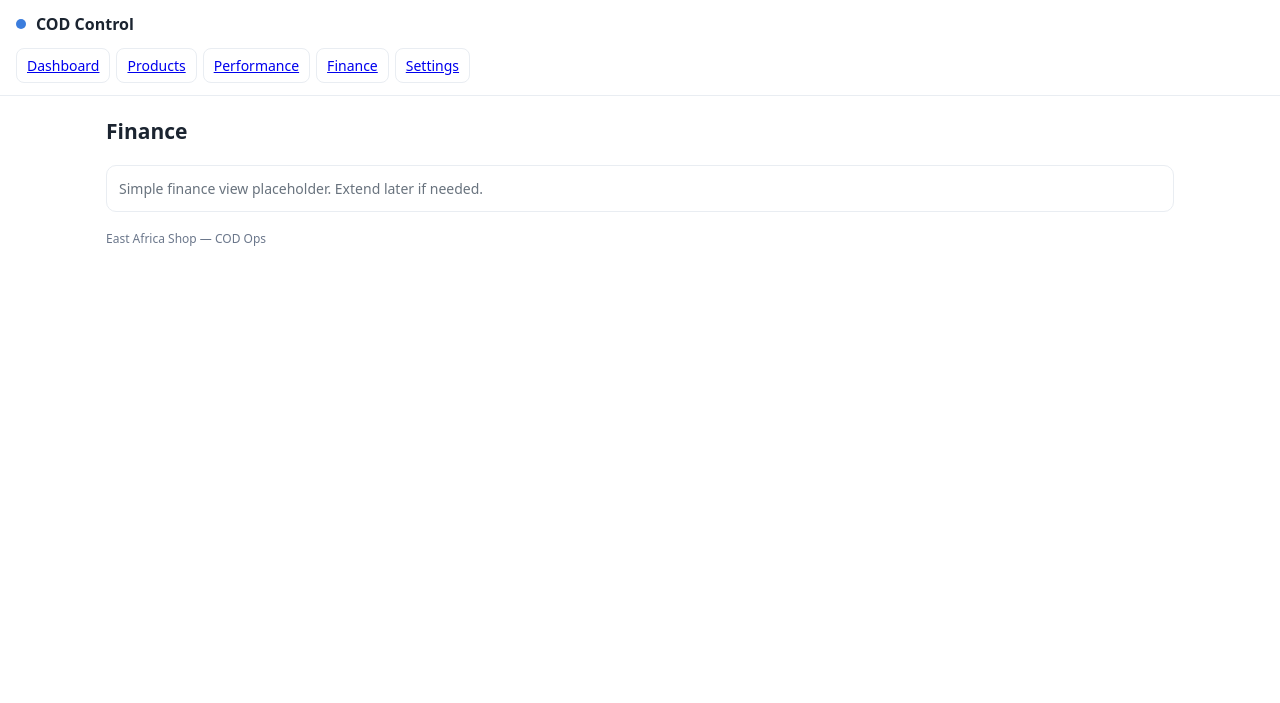
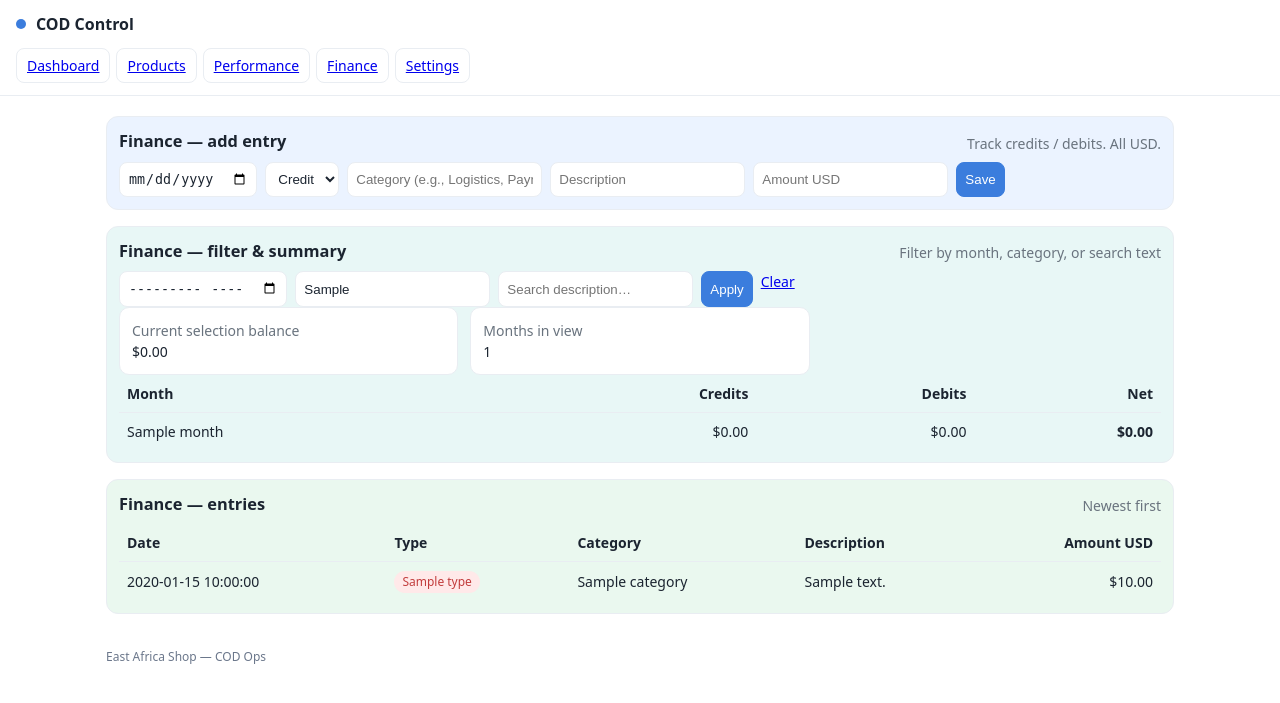
Before and after one commit to EAS-COD-System/eas, a Flask app: template templates/finance.html in a window 1280 px wide. Shown: the top 703 px of the page. Run offline with Flask 3, Linux system fonts and the light colour scheme; the template is opened without the code that fills it: most values are stand-ins (such as "Sample title", 1, 10 or a date in 2020).

Commit message:
Update finance.html

```diff
--- a/templates/finance.html
+++ b/templates/finance.html
@@ -1,5 +1,95 @@
 {% extends "base.html" %}
 {% block content %}
-<h2>Finance</h2>
-<div class="card muted">Simple finance view placeholder. Extend later if needed.</div>
+
+<div class="section s-blue">
+  <div class="section-h">
+    <h3 style="margin:0">Finance — add entry</h3>
+    <span class="muted">Track credits / debits. All USD.</span>
+  </div>
+  <form method="post" action="{{ url_for('finance_add') }}">
+    <div class="form-row">
+      <input type="date" name="date" required>
+      <select name="type">
+        <option value="credit">Credit</option>
+        <option value="debit">Debit</option>
+      </select>
+      <input name="category" placeholder="Category (e.g., Logistics, Payroll, Ops)" required>
+      <input name="description" placeholder="Description" required>
+      <input type="number" step="0.01" name="amount_usd" placeholder="Amount USD" required>
+      <button class="btn">Save</button>
+    </div>
+  </form>
+</div>
+
+<div class="section s-teal">
+  <div class="section-h">
+    <h3 style="margin:0">Finance — filter & summary</h3>
+    <span class="muted">Filter by month, category, or search text</span>
+  </div>
+  <form method="get" action="{{ url_for('finance') }}">
+    <div class="form-row">
+      <input type="month" name="m" value="{{ sel_month or '' }}">
+      <input name="c" value="{{ sel_cat or '' }}" placeholder="Category contains…">
+      <input name="q" value="{{ q or '' }}" placeholder="Search description…">
+      <button class="btn">Apply</button>
+      <a class="btn ghost" href="{{ url_for('finance') }}">Clear</a>
+    </div>
+  </form>
+
+  <div class="grid">
+    <div class="card">
+      <div class="muted">Current selection balance</div>
+      <div class="v">${{ '%.2f'|format(balance or 0) }}</div>
+    </div>
+    <div class="card">
+      <div class="muted">Months in view</div>
+      <div class="v">{{ months|length }}</div>
+    </div>
+  </div>
+
+  <div class="table-wrap">
+    <table class="table">
+      <tr><th>Month</th><th class="num">Credits</th><th class="num">Debits</th><th class="num">Net</th></tr>
+      {% for m in months %}
+        {% set s = month_sum[m] %}
+        <tr>
+          <td>{{ m }}</td>
+          <td class="num">${{ '%.2f'|format(s.credit or 0) }}</td>
+          <td class="num">${{ '%.2f'|format(s.debit or 0) }}</td>
+          <td class="num total">${{ '%.2f'|format((s.credit or 0) - (s.debit or 0)) }}</td>
+        </tr>
+      {% endfor %}
+      {% if not months %}
+        <tr><td colspan="4" class="muted">No entries yet</td></tr>
+      {% endif %}
+    </table>
+  </div>
+</div>
+
+<div class="section s-green">
+  <div class="section-h">
+    <h3 style="margin:0">Finance — entries</h3>
+    <span class="muted">Newest first</span>
+  </div>
+  <div class="table-wrap">
+    <table class="table">
+      <tr><th>Date</th><th>Type</th><th>Category</th><th>Description</th><th class="num">Amount USD</th></tr>
+      {% for it in items %}
+        <tr>
+          <td>{{ it.date }}</td>
+          <td><span class="badge {{ 'ok' if it.type=='credit' else 'danger' }}">{{ it.type }}</span></td>
+          <td>{{ it.category }}</td>
+          <td>{{ it.description }}</td>
+          <td class="num {{ 'total' if it.type=='credit' else '' }}">
+            {{ '-' if it.type=='debit' else '' }}${{ '%.2f'|format(it.amount_usd or 0) }}
+          </td>
+        </tr>
+      {% endfor %}
+      {% if not items %}
+        <tr><td colspan="5" class="muted">No finance entries recorded</td></tr>
+      {% endif %}
+    </table>
+  </div>
+</div>
+
 {% endblock %}
```
